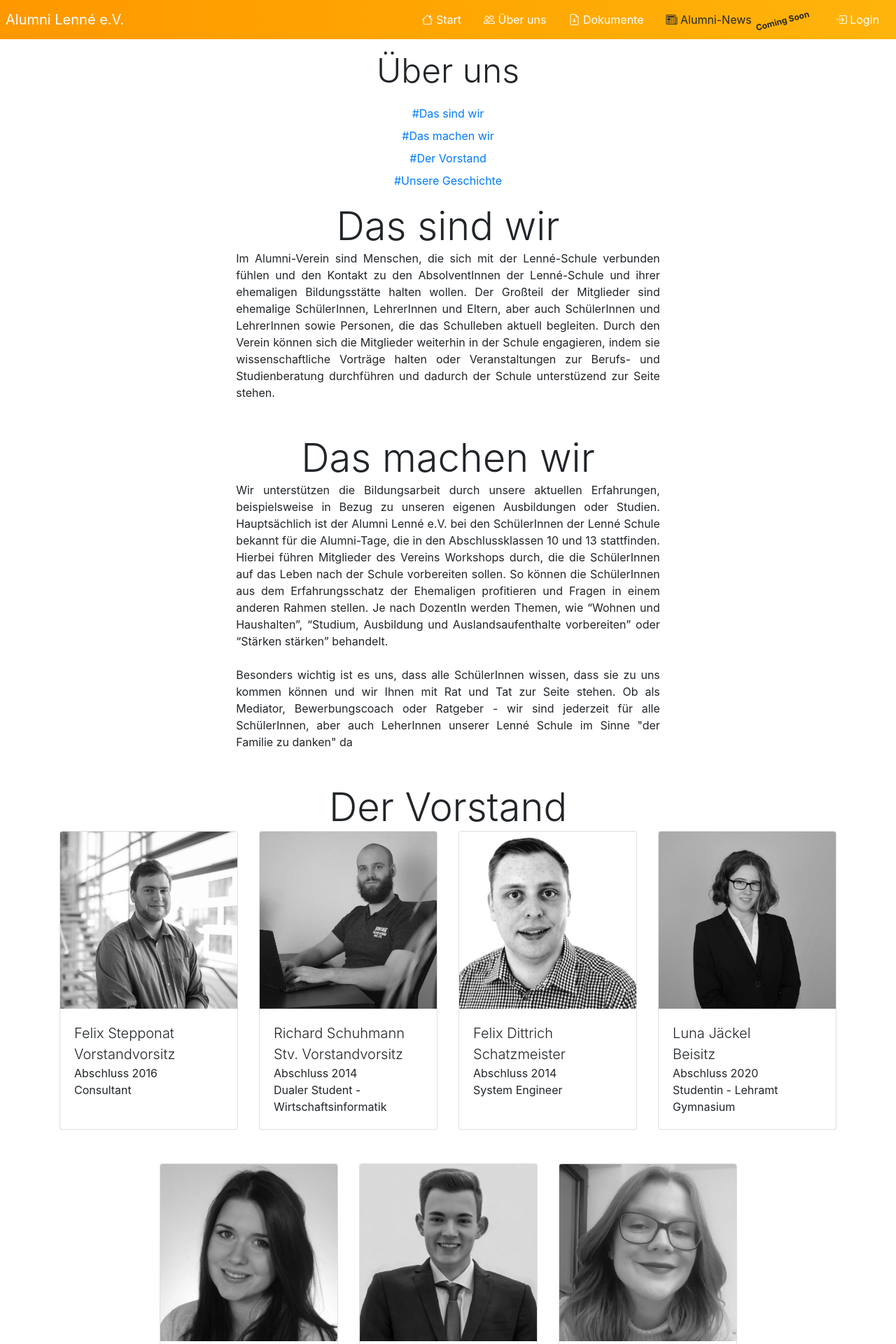
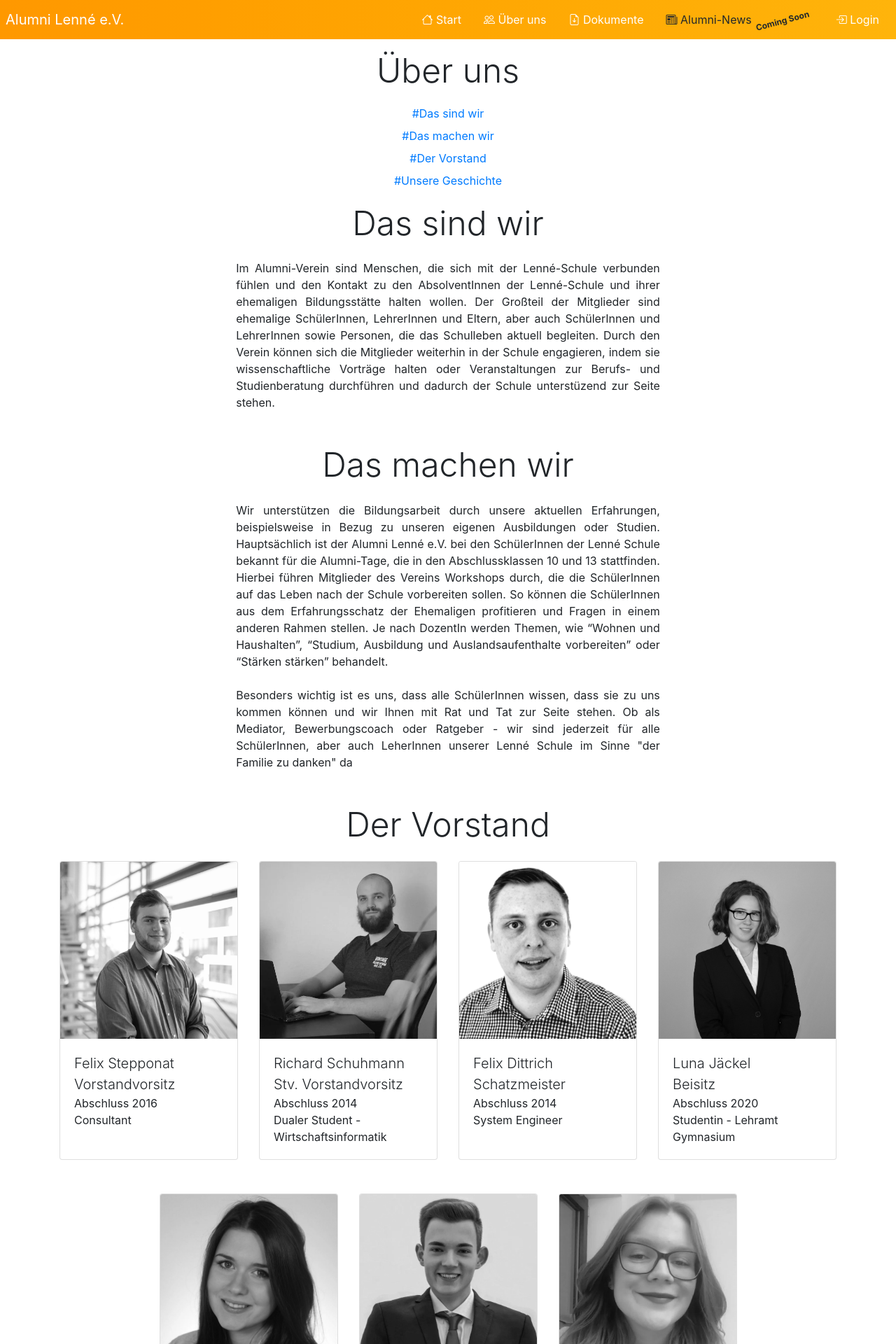
Before and after one commit to alumni-lenne/alumnipage, a Jekyll site: the page built from about.html, in a window 1280 px wide. Shown: the top 1920 px of the page at 70% size. Built offline with Jekyll 4.4.1, drawn with Linux system fonts in a browser that asks for light colours; nearby versions of some CDN libraries.

```diff
--- a/_layouts/default.html
+++ b/_layouts/default.html
@@ -7,6 +7,8 @@
 <head>
   <meta name="viewport" content="width=device-width, initial-scale=1">
   <meta charset="utf-8">
+  <meta name="description" content="{{page.description}}">
+  <meta name="keywords" content="{{page.tags}}">
   <title>{{ site.title }}</title>
   <link rel="icon" type="image/png" href="{{site.baseurl}}/assets/pics/logo-min.webp" />
   <link rel="stylesheet" href="https://cdn.jsdelivr.net/npm/bootstrap-icons@1.4.0/font/bootstrap-icons.css">
--- a/about.html
+++ b/about.html
@@ -16,7 +18,7 @@ title: "Über uns"
     </ul>
 
     <div class="mb-5">
-        <h1 id="aboutus" class="display-4">Das sind wir</h1>
+        <h1 id="aboutus" class="headline mb-4">Das sind wir</h1>
         <p>Im Alumni-Verein sind Menschen, die sich mit der Lenné-Schule verbunden fühlen und den Kontakt zu den
             AbsolventInnen der Lenné-Schule und ihrer ehemaligen Bildungsstätte halten wollen. Der Großteil der
             Mitglieder
@@ -31,7 +33,7 @@ title: "Über uns"
 
 
     <div class="mb-5">
-        <h1 id="angebot" class="display-4">Das machen wir</h1>
+        <h1 id="angebot" class="headline mb-4">Das machen wir</h1>
         <p>Wir unterstützen die Bildungsarbeit durch unsere aktuellen Erfahrungen, beispielsweise in Bezug zu unseren
             eigenen Ausbildungen oder Studien. Hauptsächlich ist der Alumni Lenné e.V. bei den SchülerInnen der Lenné
             Schule bekannt für die Alumni-Tage, die in den Abschlussklassen 10 und 13 stattfinden. Hierbei
@@ -46,7 +48,7 @@ title: "Über uns"
         </p>
     </div>
 
-    <h1 id="vorstand" class="display-4 mt-5 ">Der Vorstand</h1>
+    <h1 id="vorstand" class="headline mt-5 mb-4 ">Der Vorstand</h1>
     <div class="row justify-content-center">
 
         {% for user in site.data.vorstand %}
@@ -66,8 +68,8 @@ title: "Über uns"
         {% endfor %}
     </div>
 
-    <div class="my-5">
-        <h1 id="geschichte" class="display-4">Unsere Geschichte</h1>
+    <div class="mb-5">
+        <h1 id="geschichte" class="headline mb-4">Unsere Geschichte</h1>
 
         <p>Um die Weihnachtszeit im Jahr 2005 trafen sich eine Handvoll ehemaliger SchülerInnen um Marcel Piest und
             Alexander Stark im gemeinsamen Gedanken, ihrer ehemaligen Schule etwas zurückgeben zu wollen. Sie gründeten
--- a/documents.html
+++ b/documents.html
@@ -2,6 +2,8 @@
 layout: default
 headline: "Dokumente"
 title: "Dokumente"
+description: "Alle wichtigen Dokumente des Alumni Lenné e.V. zum Herunterladen"
+tags: "Dokumente, Alumni, Mitgliedschaft, Fotoerlaubnis, Beitritt, Beitrittserklärung"
 ---
 
 <div class="text-center">
--- a/index.html
+++ b/index.html
@@ -2,6 +2,8 @@
 layout: default
 headline: "Willkommmen"
 title: "Willkomen"
+description: "Die offizielle Seite des Alumni Lenné e.V. der Peter Joseph Lenné Gesamtschule in Potsdam"
+tags: "Alumni, Potsdam, Lenné, Lenne, Gesamtschule"
 ---
 
 <div class="text-center">
```
Also changed, not shown: other parts of about.html (+2 -0 lines).
